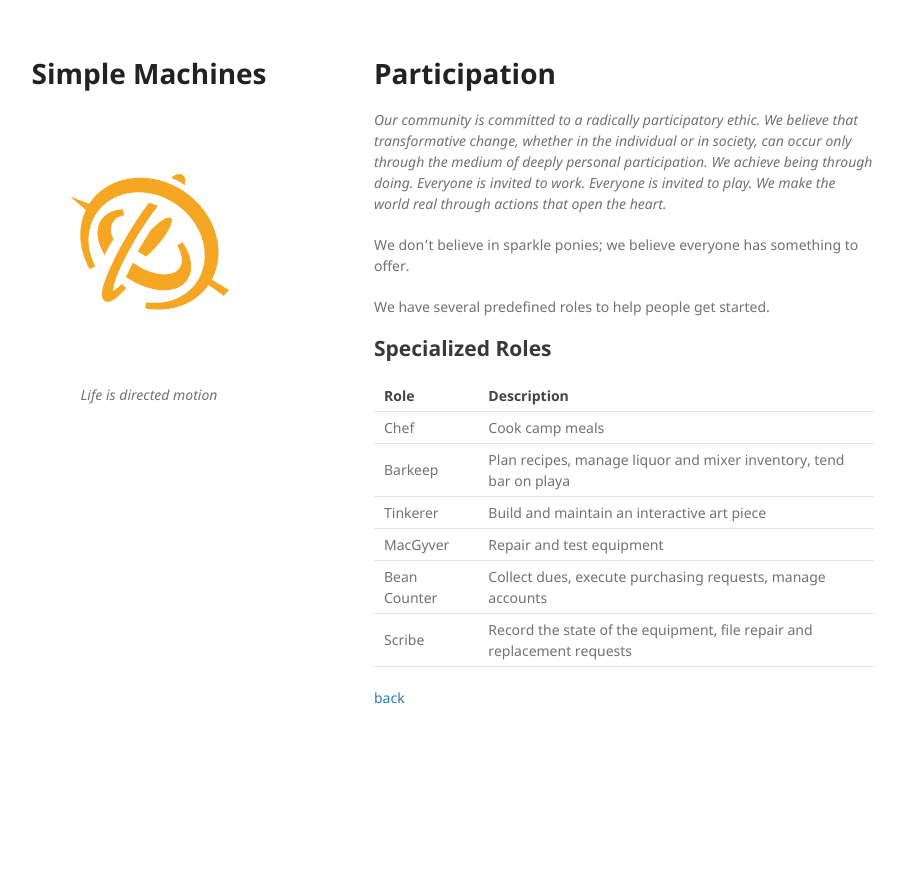
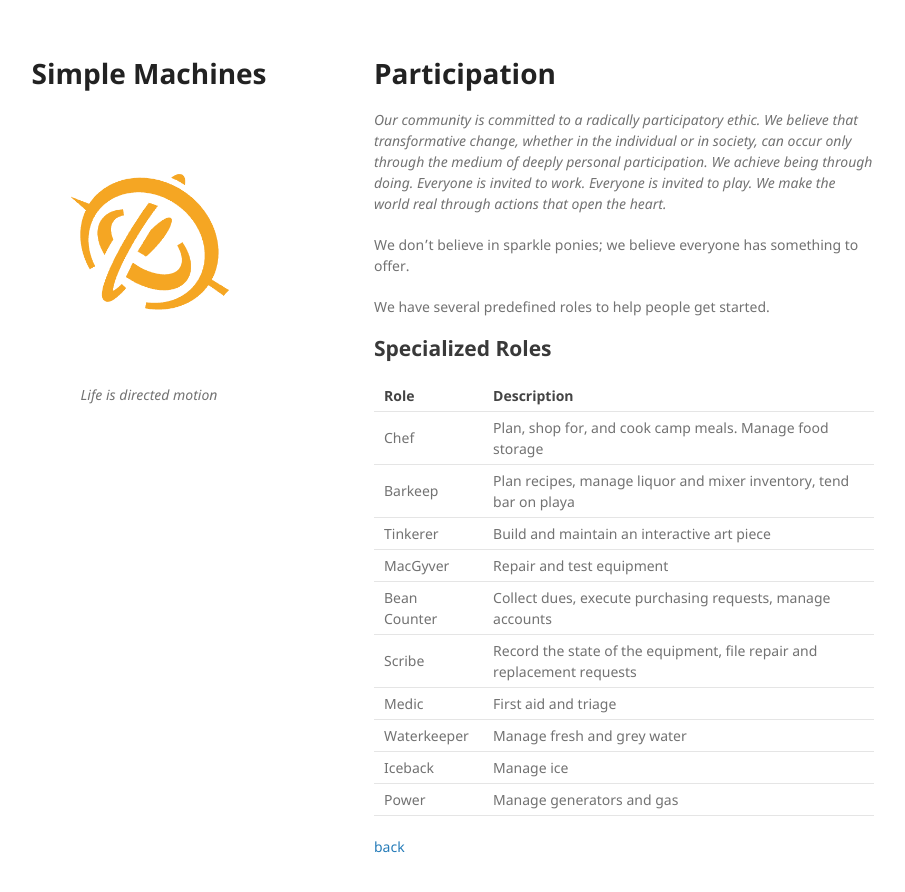
Before and after one commit to meremachines/meremachines.github.io, a Jekyll site: the page built from pages/participation.md, in a window 1280 px wide and 927 px high. Shown: the top 892 px of the window, without its empty margins (196-1101 px from the left). Built offline with Jekyll 4.4.1, drawn with Linux system fonts in a browser that asks for light colours; our own code applies the rules of GitHub Pages for plain Markdown files.

Commit message:
more updates

```diff
--- a/pages/participation.md
+++ b/pages/participation.md
@@ -16,12 +16,16 @@ We have several predefined roles to help people get started.
 
 | Role        | Description          |
 |:-------------|:------------------|
-| Chef | Cook camp meals|
+| Chef | Plan, shop for, and cook camp meals. Manage food storage|
 | Barkeep | Plan recipes, manage liquor and mixer inventory, tend bar on playa|
 | Tinkerer | Build and maintain an interactive art piece |
 | MacGyver | Repair and test equipment |
 | Bean Counter | Collect dues, execute purchasing requests, manage accounts |
 | Scribe | Record the state of the equipment, file repair and replacement requests |
+| Medic | First aid and triage |
+| Waterkeeper | Manage fresh and grey water |
+| Iceback | Manage ice |
+| Power | Manage generators and gas |
 
 
 [back](./../)
```
Also changed, not shown: pages/communal-effort.md (+2 -1 lines), pages/leaving-no-trace.md (+1 -1 lines), pages/radical-inclusion.md (+1 -1 lines).
